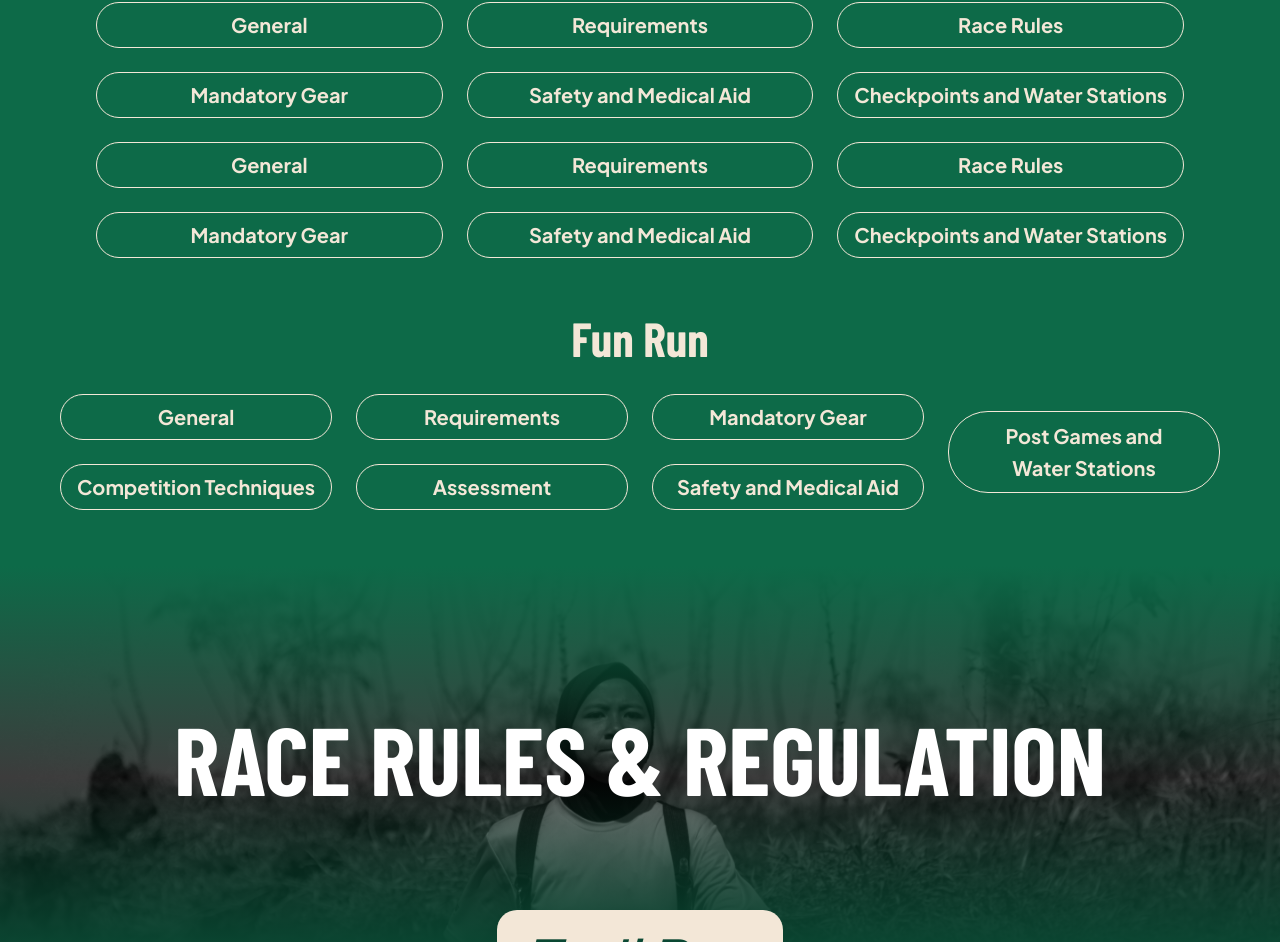
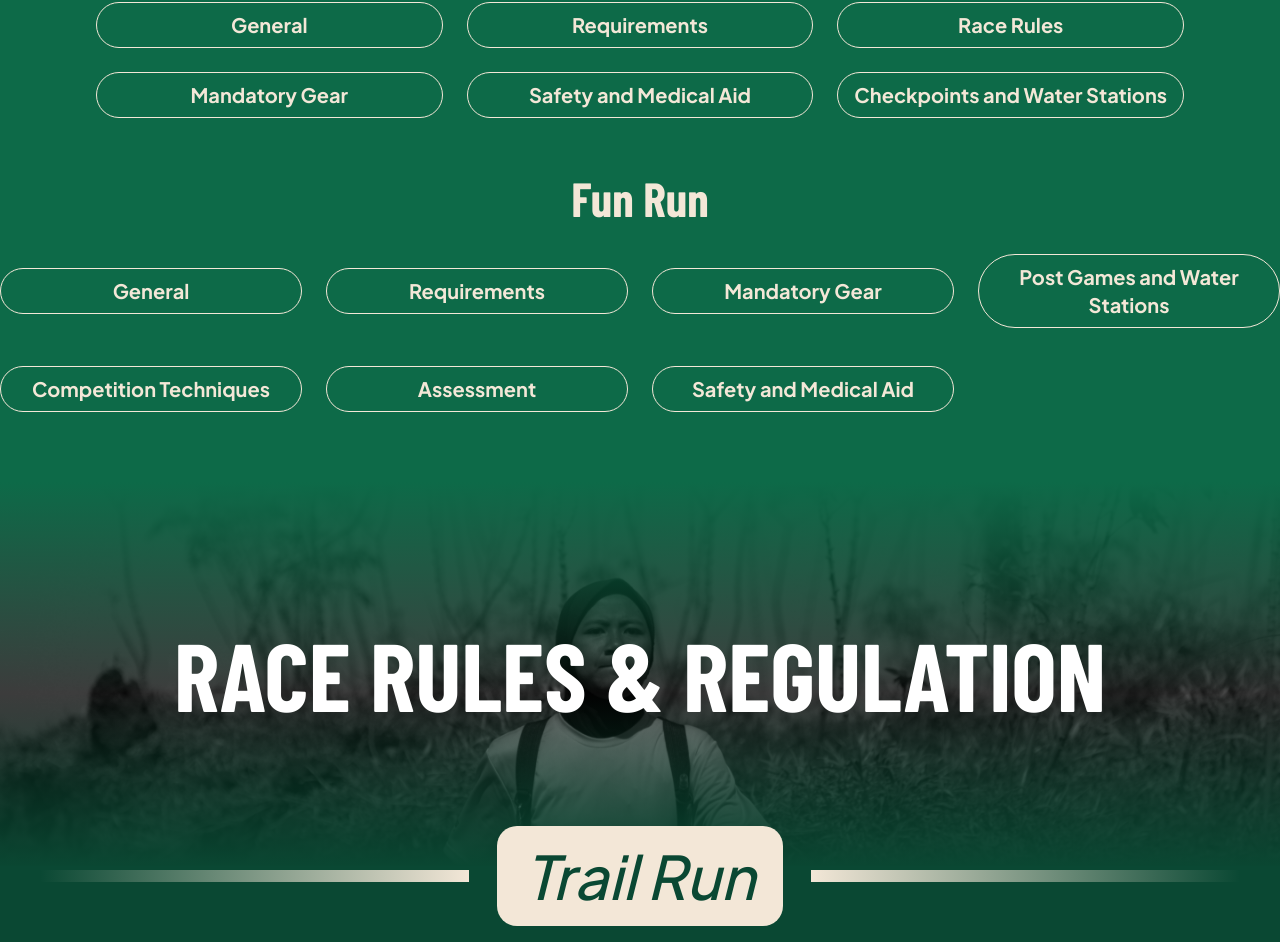
Before and after one commit to sultanIlyasa/L3B, a Next.js app: page /event in a window 1280 px wide. Shown: the part 2662-3604 px from the top of the page. Built offline with nearby package versions, Linux system fonts and the light colour scheme.

Commit message:
feat: Fix logic expandable link

```diff
--- a/src/components/RaceRulesRegulationComponent.tsx
+++ b/src/components/RaceRulesRegulationComponent.tsx
@@ -9,45 +9,6 @@ interface ExpandableLinkProps {
   href: string;
   children: React.ReactNode;
 }
-
-const ExpandableLink = ({ href, children }: ExpandableLinkProps) => {
-  const [isExpanded, setIsExpanded] = useState(false);
-
-  const handleClick = (e: React.MouseEvent<HTMLAnchorElement, MouseEvent>) => {
-    e.preventDefault();
-
-    if (isExpanded) {
-      // If already expanded, scroll to the section
-      const element = document.querySelector(href);
-      if (element) {
-        element.scrollIntoView({ behavior: 'smooth' });
-      }
-    } else {
-      // If not expanded, toggle expansion
-      setIsExpanded(!isExpanded);
-    }
-  };
-
-  useEffect(() => {
-    // Scroll to section after expansion
-    if (isExpanded) {
-      const element = document.querySelector(href);
-      if (element) {
-        element.scrollIntoView({ behavior: 'smooth' });
-      }
-    }
-  }, [isExpanded, href]);
-
-  return (
-    <Link
-      href={href}
-      onClick={handleClick}
-      className={`hover:font-extrabold border-[1px] py-2 px-4 rounded-[40px] border-[#F3E7D7] ${isExpanded ? 'font-extrabold' : ''}`}
-    >
-      {children}
-    </Link>
-  );
-};
 
 export function RaceRulesRegulationComponent() {
   const [isExpanded, setIsExpanded] = useState(false);
@@ -66,6 +27,61 @@ export function RaceRulesRegulationComponent() {
   const toggleExpand = () => {
     setIsExpanded(!isExpanded);
   };
+  const ExpandableLink = ({ href, children }: ExpandableLinkProps) => {
+    const [isExpanded, setIsExpanded] = useState(false);
+
+    const handleClick = (
+      e: React.MouseEvent<HTMLAnchorElement, MouseEvent>
+    ) => {
+      e.preventDefault();
+      if (isExpanded) {
+        // If already expanded, scroll to the section
+        const element = document.querySelector(href);
+        if (element) {
+          element.scrollIntoView({ behavior: "smooth" });
+        }
+      } else {
+        // If not expanded, toggle expansion
+        setIsExpanded(!isExpanded);
+      }
+    };
+
+    useEffect(() => {
+      // Scroll to section after expansion
+      if (isExpanded) {
+        const element = document.querySelector(href);
+        if (element) {
+          element.scrollIntoView({ behavior: "smooth" });
+        }
+      }
+    }, [isExpanded, href]);
+
+    if (isExpanded) {
+      return (
+        <Link
+          href={href}
+          onClick={toggleExpand}
+          className={`hover:font-extrabold border-[1px] py-2 px-4 rounded-[40px] border-[#F3E7D7] ${
+            isExpanded ? "font-extrabold" : ""
+          }`}
+        >
+          {children}
+        </Link>
+      );
+    } else {
+      return (
+        <Link
+          href={href}
+          onClick={handleClick}
+          className={`hover:font-extrabold border-[1px] py-2 px-4 rounded-[40px] border-[#F3E7D7] ${
+            isExpanded ? "font-extrabold" : ""
+          }`}
+        >
+          {children}
+        </Link>
+      );
+    }
+  };
 
   return (
     <main
@@ -83,13 +99,23 @@ export function RaceRulesRegulationComponent() {
             className={`${plusJakartaSans.className} grid grid-cols-2 md:grid-cols-3 grid-rows-2 justify-center items-center text-center gap-2 md:gap-6 text-sm md:text-xl`}
           >
             <ExpandableLink href="#section-general1">General</ExpandableLink>
-            <ExpandableLink href="#section-requirements1">Requirements</ExpandableLink>
-            <ExpandableLink href="#section-race-rules">Race Rules</ExpandableLink>
-            <ExpandableLink href="#section-mandatory-gear1">Mandatory Gear</ExpandableLink>
-            <ExpandableLink href="#section-safety-medical1">Safety and Medical Aid</ExpandableLink>
-            <ExpandableLink href="#section-cpws">Checkpoints and Water Stations</ExpandableLink>
+            <ExpandableLink href="#section-requirements1">
+              Requirements
+            </ExpandableLink>
+            <ExpandableLink href="#section-race-rules">
+              Race Rules
+            </ExpandableLink>
+            <ExpandableLink href="#section-mandatory-gear1">
+              Mandatory Gear
+            </ExpandableLink>
+            <ExpandableLink href="#section-safety-medical1">
+              Safety and Medical Aid
+            </ExpandableLink>
+            <ExpandableLink href="#section-cpws">
+              Checkpoints and Water Stations
+            </ExpandableLink>
 
-            <Link
+            {/* <Link
               href="#section-general1"
               onClick={toggleExpand}
               className="hover:font-extrabold border-[1px] py-2 px-4 rounded-[40px] border-[#F3E7D7]"
@@ -130,7 +156,7 @@ export function RaceRulesRegulationComponent() {
               className="hover:font-extrabold border-[1px] py-2 px-4 rounded-[40px] border-[#F3E7D7]"
             >
               Checkpoints and Water Stations
-            </Link>
+            </Link> */}
           </div>
         </div>
         <div className="mx-auto w-[340px] md:w-full flex flex-col items-center justify-center gap-5 md:gap-8 py-14 font-bold">
@@ -140,57 +166,25 @@ export function RaceRulesRegulationComponent() {
           <div
             className={`${plusJakartaSans.className}  grid grid-cols-2 md:grid-cols-4 grid-rows-2 justify-center items-center text-center gap-2 md:gap-6 text-sm md:text-xl`}
           >
-            <Link
-              href="#section-general2"
-              onClick={toggleExpand}
-              className="hover:font-extrabold border-[1px] py-2 px-4 rounded-[40px] border-[#F3E7D7]"
-            >
-              General
-            </Link>
-            <Link
-              href="#section-requirements2"
-              onClick={toggleExpand}
-              className="hover:font-extrabold border-[1px] py-2 px-4 rounded-[40px] border-[#F3E7D7]"
-            >
+            <ExpandableLink href="#section-general2">General</ExpandableLink>
+            <ExpandableLink href="#section-requirements2">
               Requirements
-            </Link>
-            <Link
-              href="#section-mandatory-gear2"
-              onClick={toggleExpand}
-              className="hover:font-extrabold border-[1px] py-2 px-4 rounded-[40px] border-[#F3E7D7]"
-            >
+            </ExpandableLink>
+            <ExpandableLink href="#section-mandatory-gear2">
               Mandatory Gear
-            </Link>
-            <Link
-              href="#section-pgws"
-              onClick={toggleExpand}
-              className="hover:font-extrabold row-span-2 leading-8 border-[1px] py-2 px-4 rounded-[40px] border-[#F3E7D7]"
-            >
-              Post Games and
-              <br/>Water Stations
-
-            </Link>
-            <Link
-              href="#section-competition-techniques"
-              onClick={toggleExpand}
-              className="hover:font-extrabold border-[1px] py-2 px-4 rounded-[40px] border-[#F3E7D7]"
-            >
+            </ExpandableLink>
+            <ExpandableLink href="#section-pgws">
+              Post Games and Water Stations
+            </ExpandableLink>
+            <ExpandableLink href="#section-competition-techniques">
               Competition Techniques
-            </Link>
-            <Link
-              href="#section-assesment"
-              onClick={toggleExpand}
-              className="hover:font-extrabold border-[1px] py-2 px-4 rounded-[40px] border-[#F3E7D7]"
-            >
+            </ExpandableLink>
+            <ExpandableLink href="#section-assesment">
               Assessment
-            </Link>
-            <Link
-              href="#section-safety-medical2"
-              onClick={toggleExpand}
-              className="hover:font-extrabold border-[1px] py-2 px-4 rounded-[40px] border-[#F3E7D7]"
-            >
+            </ExpandableLink>
+            <ExpandableLink href="#section-safety-medical2" >
               Safety and Medical Aid
-            </Link>
+            </ExpandableLink>
           </div>
         </div>
       </div>
```
